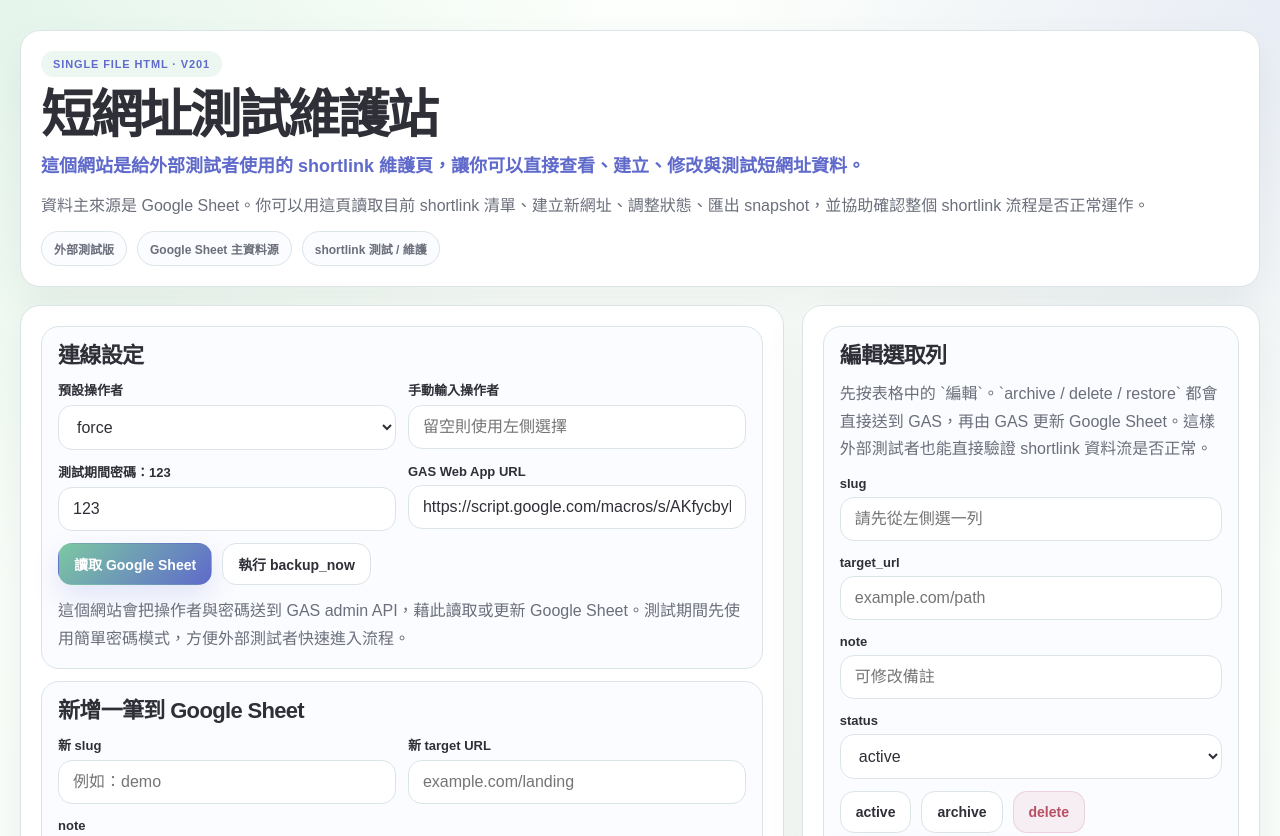
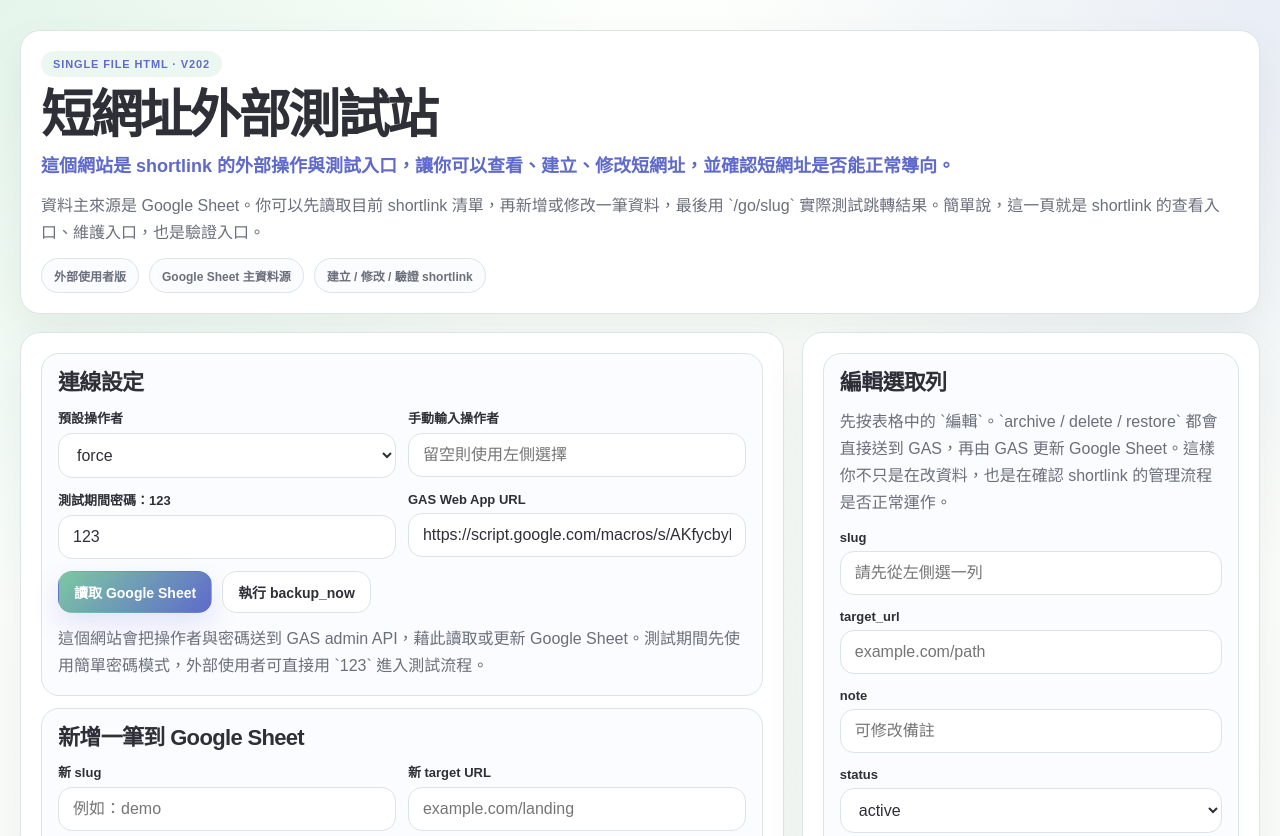
Before and after one commit to falo-taiwan/shortlink, a plain HTML site: page index.html in a window 1280 px wide. Shown: the top 836 px of the page. Drawn offline with Linux system fonts and the light colour scheme; no server answers.

Commit message:
Add files via upload

```diff
--- a/index.html
+++ b/index.html
@@ -2,8 +2,8 @@
 <!--
 Project: FALO x Force Cheng Tools
 Tool: Shortlink GAS Editor
-Version: v201
-Last Updated: 2026-03-27 20:38 TPE
+Version: v202
+Last Updated: 2026-03-27 20:41 TPE
 Copyright: © 2026 FALO x Force Cheng. All rights reserved.
 Website: https://force.formosa-ai.com
 
@@ -17,13 +17,14 @@ Notes:
 - This version is prepared for external testers.
 - The password field is shown as plain text and prefilled with 123 for testing convenience.
 - Testing note: during the test period, the password is 123.
+- This version explains the site purpose more clearly for external users.
 -->
 <html lang="zh-Hant">
 <head>
   <meta charset="utf-8">
   <meta name="viewport" content="width=device-width, initial-scale=1">
-  <title>FALO Shortlink GAS Editor v201 | 外部測試版 | FALO x Force Cheng</title>
-  <meta name="description" content="FALO Shortlink GAS Editor v201 是給外部測試者使用的 shortlink 維護頁，可直接讀取與更新 Google Sheet，並協助測試短網址建立、修改、封存與匯出流程。">
+  <title>FALO Shortlink GAS Editor v202 | 外部使用者版 | FALO x Force Cheng</title>
+  <meta name="description" content="FALO Shortlink GAS Editor v202 是給外部使用者與測試者使用的 shortlink 操作頁，可讀取 Google Sheet、建立與修改短網址，並實際驗證 /go/ 跳轉流程。">
   <style>
     :root {
       --bg: #f7fbf6;
@@ -415,14 +416,14 @@ Notes:
 <body>
   <main class="page">
     <section class="panel hero">
-      <div class="eyebrow">Single File HTML · v201</div>
-      <h1>短網址測試維護站</h1>
-      <p class="lead">這個網站是給外部測試者使用的 shortlink 維護頁，讓你可以直接查看、建立、修改與測試短網址資料。</p>
-      <p class="helper">資料主來源是 Google Sheet。你可以用這頁讀取目前 shortlink 清單、建立新網址、調整狀態、匯出 snapshot，並協助確認整個 shortlink 流程是否正常運作。</p>
+      <div class="eyebrow">Single File HTML · v202</div>
+      <h1>短網址外部測試站</h1>
+      <p class="lead">這個網站是 shortlink 的外部操作與測試入口，讓你可以查看、建立、修改短網址，並確認短網址是否能正常導向。</p>
+      <p class="helper">資料主來源是 Google Sheet。你可以先讀取目前 shortlink 清單，再新增或修改一筆資料，最後用 `/go/slug` 實際測試跳轉結果。簡單說，這一頁就是 shortlink 的查看入口、維護入口，也是驗證入口。</p>
       <div class="chips">
-        <span class="chip">外部測試版</span>
+        <span class="chip">外部使用者版</span>
         <span class="chip">Google Sheet 主資料源</span>
-        <span class="chip">shortlink 測試 / 維護</span>
+        <span class="chip">建立 / 修改 / 驗證 shortlink</span>
       </div>
     </section>
 
@@ -457,7 +458,7 @@ Notes:
             <button class="button-secondary" id="backup-btn" type="button">執行 backup_now</button>
             <span class="inline-status" id="connection-status-inline" data-tone="warn"></span>
           </div>
-          <p class="note">這個網站會把操作者與密碼送到 GAS admin API，藉此讀取或更新 Google Sheet。測試期間先使用簡單密碼模式，方便外部測試者快速進入流程。</p>
+          <p class="note">這個網站會把操作者與密碼送到 GAS admin API，藉此讀取或更新 Google Sheet。測試期間先使用簡單密碼模式，外部使用者可直接用 `123` 進入測試流程。</p>
         </div>
 
         <div class="section-box">
@@ -549,7 +550,7 @@ Notes:
       <section class="panel stack">
         <div class="editor-box">
           <h2>編輯選取列</h2>
-          <p class="note">先按表格中的 `編輯`。`archive / delete / restore` 都會直接送到 GAS，再由 GAS 更新 Google Sheet。這樣外部測試者也能直接驗證 shortlink 資料流是否正常。</p>
+          <p class="note">先按表格中的 `編輯`。`archive / delete / restore` 都會直接送到 GAS，再由 GAS 更新 Google Sheet。這樣你不只是在改資料，也是在確認 shortlink 的管理流程是否正常運作。</p>
           <div>
             <label for="edit-slug">slug</label>
             <input id="edit-slug" type="text" placeholder="請先從左側選一列">
@@ -584,7 +585,7 @@ Notes:
         <div class="preview-box">
           <h2>snapshot 預覽</h2>
           <p class="note">這裡顯示目前表格可對應出的 snapshot 預覽。按下匯出時，會直接呼叫 GAS `export_snapshot`。</p>
-          <div class="status" id="status" data-tone="warn">請先確認操作者、測試密碼與 GAS URL，然後讀取 Google Sheet。</div>
+          <div class="status" id="status" data-tone="warn">請先確認操作者、測試密碼 123 與 GAS URL，然後讀取 Google Sheet。</div>
           <details>
             <summary>展開 snapshot 預覽</summary>
             <textarea id="json-preview" readonly spellcheck="false"></textarea>
@@ -1245,7 +1246,7 @@ Notes:
       const nextNote = normalizeFreeText(editNoteInput.value);
 
       if (slug !== selected.slug) {
-        setStatus("v201 先不支援直接改 slug。若要換 slug，請新增新筆再 archive 舊筆。", "warn");
+        setStatus("v202 先不支援直接改 slug。若要換 slug，請新增新筆再 archive 舊筆。", "warn");
         return;
       }
 
```
